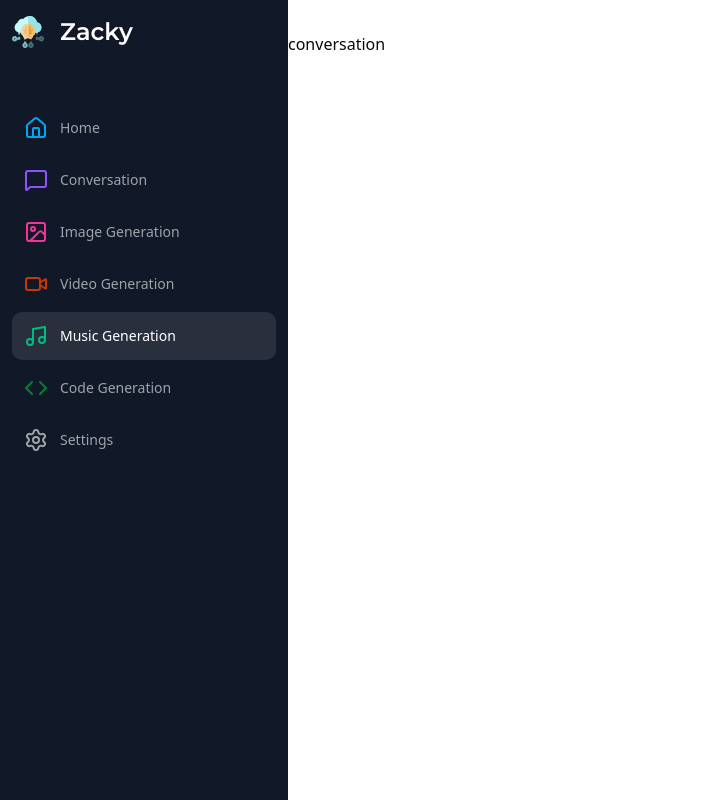
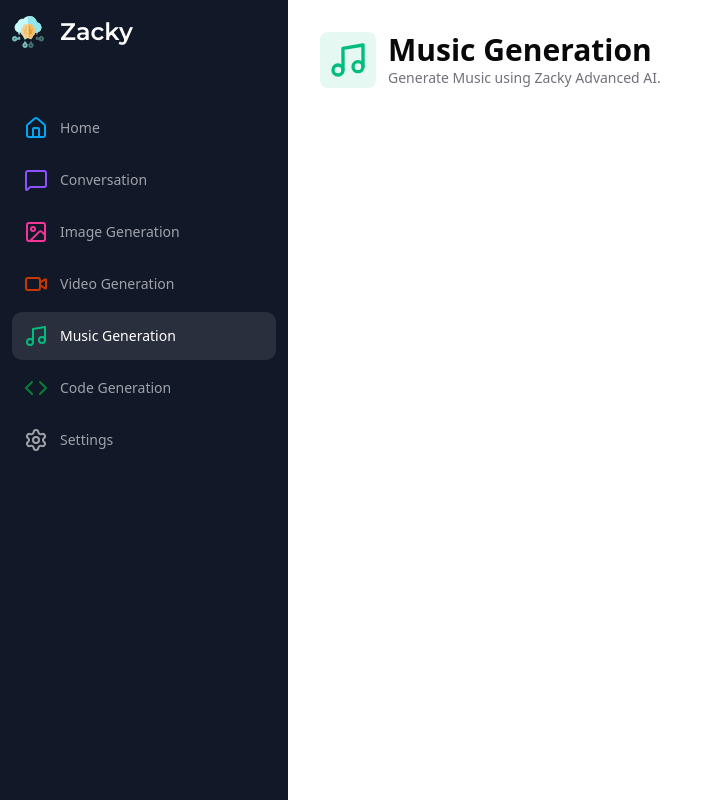
Before and after one commit to Mohamed780050/zacky, a Next.js app: page /music_generation in a window 1280 px wide. Shown: the whole page, without its empty margins (0-711 px from the left). Built offline with nearby package versions, Linux system fonts and the light colour scheme.

Commit message:
finished headlines for all routes

```diff
--- a/src/app/(protected)/code_generation/page.tsx
+++ b/src/app/(protected)/code_generation/page.tsx
@@ -1,4 +1,16 @@
+import Heading from "@/features/root/_components/Heading";
+import { CodeIcon } from "lucide-react";
+
 function page() {
-  return <div>conversation</div>;
+  return (
+    <div>
+      <Heading
+        title="Code Generation"
+        description="Generate code using Zacky Advanced AI."
+        icon={<CodeIcon className="h-10 w-10 text-green-700" />}
+        bgColor="bg-green-700/10"
+      />
+    </div>
+  );
 }
 export default page;
--- a/src/app/(protected)/image_generation/page.tsx
+++ b/src/app/(protected)/image_generation/page.tsx
@@ -6,7 +6,7 @@ function page() {
     <div>
       <Heading
         title="Image Generation"
-        description="talk with Zacky Advanced AI conversational agent."
+        description="Generate images using Zacky Advanced AI."
         icon={<ImageIcon className="h-10 w-10 text-pink-500" />}
         bgColor="bg-pink-500/10"
       />
--- a/src/app/(protected)/music_generation/page.tsx
+++ b/src/app/(protected)/music_generation/page.tsx
@@ -1,4 +1,16 @@
+import Heading from "@/features/root/_components/Heading";
+import { MusicIcon } from "lucide-react";
+
 function page() {
-  return <div>conversation</div>;
+  return (
+    <div>
+      <Heading
+        title="Music Generation"
+        description="Generate Music using Zacky Advanced AI."
+        icon={<MusicIcon className="h-10 w-10 text-emerald-500" />}
+        bgColor="bg-emerald-500/10"
+      />
+    </div>
+  );
 }
 export default page;
--- a/src/app/(protected)/video_generation/page.tsx
+++ b/src/app/(protected)/video_generation/page.tsx
@@ -6,7 +6,7 @@ function page() {
     <div>
       <Heading
         title="Video Generation"
-        description="Generate images using Zacky Advanced AI."
+        description="Generate videos using Zacky Advanced AI."
         icon={<VideoIcon className="h-10 w-10 text-orange-700" />}
         bgColor="bg-orange-700/10"
       />
```
